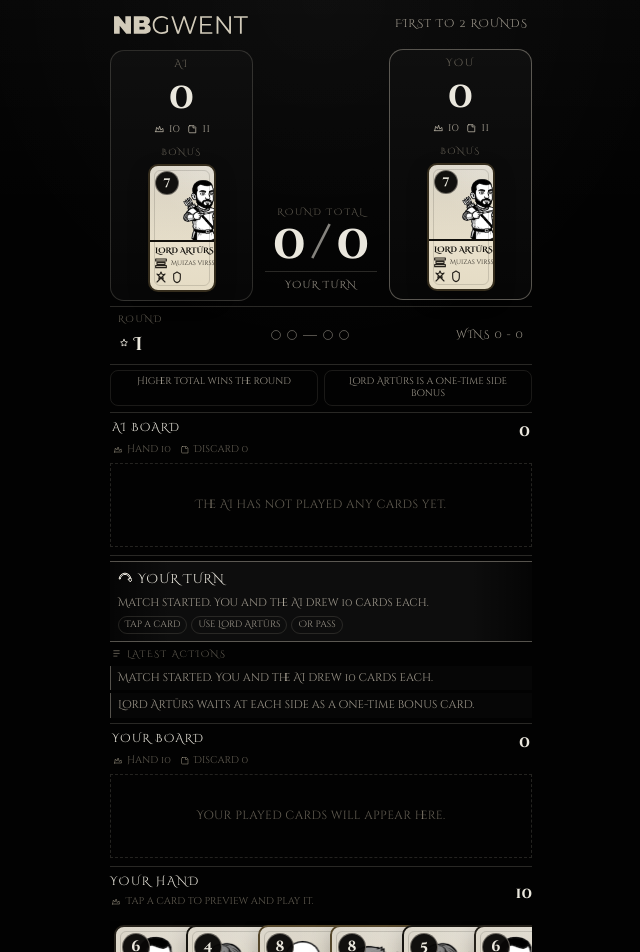
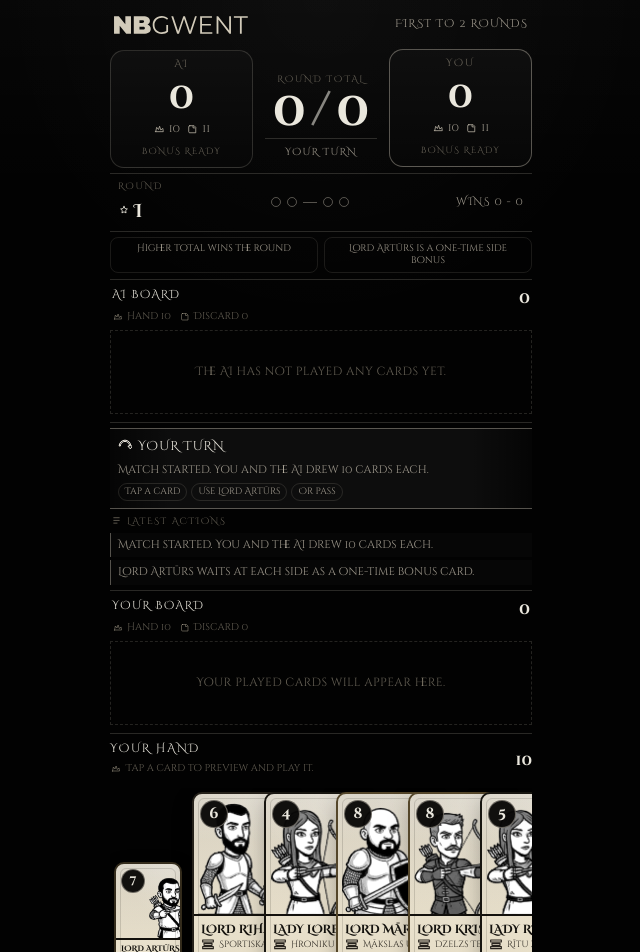
Before and after one commit to tyomastag/nbgwent, a React (Vite) app: page / in a window 1280 px wide. Shown: the top 952 px of the page, without its empty margins (319-959 px from the left). Built offline with nearby package versions, Linux system fonts and the light colour scheme.

Commit message:
Move Lord Arturs bonus slot into hand

```diff
--- a/src/components/GameScreen.tsx
+++ b/src/components/GameScreen.tsx
@@ -132,6 +132,9 @@ export function GameScreen({ cards }: GameScreenProps) {
   const canPlayerAct =
     state.phase === 'playing' && state.activePlayer === 'player' && !state.player.passed
   const playerBonusReady = Boolean(state.player.bonusCard && !state.player.bonusUsed)
+  const hasBonusCardRule = Boolean(
+    state.player.bonusCard || state.ai.bonusCard || state.player.bonusUsed || state.ai.bonusUsed,
+  )
 
   const centerTitle =
     state.phase === 'match_over'
@@ -208,13 +211,10 @@ export function GameScreen({ cards }: GameScreenProps) {
           aiDeckCount={state.ai.deck.length}
           playerHandCount={state.player.hand.length}
           aiHandCount={state.ai.hand.length}
-          playerBonusCard={state.player.bonusCard}
-          aiBonusCard={state.ai.bonusCard}
           playerBonusUsed={state.player.bonusUsed}
           aiBonusUsed={state.ai.bonusUsed}
+          hasBonusCardRule={hasBonusCardRule}
           activePlayer={state.activePlayer}
-          onPlayerBonusSelect={(card) => openCard(card, 'playerBonus')}
-          onAiBonusSelect={(card) => openCard(card, 'aiBonus')}
         />
 
         <RoundTracker
@@ -277,11 +277,18 @@ export function GameScreen({ cards }: GameScreenProps) {
       </section>
 
       <Hand
+        bonusCard={state.player.bonusCard}
+        bonusUsed={state.player.bonusUsed}
         cards={state.player.hand}
         highlightIds={state.highlightIds}
-        selectedCardId={selectedCardState?.target === 'playerHand' ? selectedCardState.instanceId : null}
+        selectedCardId={
+          selectedCardState?.target === 'playerHand' || selectedCardState?.target === 'playerBonus'
+            ? selectedCardState.instanceId
+            : null
+        }
         disabled={!canPlayerAct}
         onCardSelect={(card) => openCard(card, 'playerHand')}
+        onBonusSelect={(card) => openCard(card, 'playerBonus')}
       />
 
       <PassButton
--- a/src/components/Hand.module.css
+++ b/src/components/Hand.module.css
@@ -39,7 +39,7 @@
 .list {
   display: flex;
   align-items: end;
-  gap: 0;
+  gap: 10px;
   overflow-x: auto;
   padding: 4px 10px 8px 4px;
   scrollbar-width: none;
@@ -49,6 +49,31 @@
   display: none;
 }
 
-.list > * + * {
+.bonusLead {
+  flex: 0 0 auto;
+}
+
+.usedSlot {
+  width: 68px;
+  height: 128px;
+  display: grid;
+  place-items: center;
+  padding: 10px 6px;
+  border: 1px dashed rgba(240, 232, 214, 0.14);
+  border-radius: 10px;
+  color: var(--text-muted);
+  font-size: 0.62rem;
+  letter-spacing: 0.08em;
+  text-transform: uppercase;
+  background: rgba(255, 255, 255, 0.02);
+}
+
+.cardsTrack {
+  display: flex;
+  align-items: end;
+  flex: 0 0 auto;
+}
+
+.cardsTrack > * + * {
   margin-left: -26px;
 }
--- a/src/components/Hand.tsx
+++ b/src/components/Hand.tsx
@@ -4,14 +4,26 @@ import type { CardInstance } from '../game/types'
 import styles from './Hand.module.css'
 
 interface HandProps {
+  bonusCard: CardInstance | null
+  bonusUsed: boolean
   cards: CardInstance[]
   highlightIds: string[]
   selectedCardId: string | null
   disabled: boolean
   onCardSelect: (card: CardInstance) => void
+  onBonusSelect: (card: CardInstance) => void
 }
 
-export function Hand({ cards, highlightIds, selectedCardId, disabled, onCardSelect }: HandProps) {
+export function Hand({
+  bonusCard,
+  bonusUsed,
+  cards,
+  highlightIds,
+  selectedCardId,
+  disabled,
+  onCardSelect,
+  onBonusSelect,
+}: HandProps) {
   return (
     <section className={styles.hand}>
       <div className={styles.header}>
@@ -26,6 +38,24 @@ export function Hand({ cards, highlightIds, selectedCardId, disabled, onCardSele
       </div>
 
       <div className={styles.list}>
+        {bonusCard || bonusUsed ? (
+          <div className={styles.bonusLead}>
+            {bonusCard ? (
+              <Card
+                card={bonusCard}
+                variant="bonus"
+                disabled={disabled || bonusUsed}
+                selected={selectedCardId === bonusCard.instanceId}
+                highlighted={highlightIds.includes(bonusCard.instanceId)}
+                onClick={() => onBonusSelect(bonusCard)}
+              />
+            ) : (
+              <div className={styles.usedSlot}>Used</div>
+            )}
+          </div>
+        ) : null}
+
+        <div className={styles.cardsTrack}>
           {cards.map((card, index) => (
             <Card
               key={card.instanceId}
@@ -39,6 +69,7 @@ export function Hand({ cards, highlightIds, selectedCardId, disabled, onCardSele
             />
           ))}
         </div>
+      </div>
     </section>
   )
 }
--- a/src/components/ScoreBoard.module.css
+++ b/src/components/ScoreBoard.module.css
@@ -6,7 +6,7 @@
 }
 
 .side {
-  min-height: 212px;
+  min-height: 104px;
   padding: 6px 6px 8px;
   border: 1px solid var(--border-soft);
   border-radius: 14px;
@@ -60,33 +60,11 @@
   font-size: 0.7rem;
 }
 
-.bonusArea {
-  margin-top: 8px;
-  display: grid;
-  gap: 4px;
-  justify-items: center;
-  width: 100%;
-}
-
-.bonusLabel {
-  margin: 0;
+.bonusStatus {
+  margin: 7px 0 0;
   color: var(--text-muted);
   font-size: 0.56rem;
-  letter-spacing: 0.16em;
-  text-transform: uppercase;
-}
-
-.bonusPlaceholder {
-  width: 68px;
-  min-height: 128px;
-  display: grid;
-  place-items: center;
-  padding: 10px 6px;
-  border: 1px dashed rgba(240, 232, 214, 0.14);
-  border-radius: 10px;
-  color: var(--text-muted);
-  font-size: 0.62rem;
-  letter-spacing: 0.08em;
+  letter-spacing: 0.14em;
   text-transform: uppercase;
 }
 
--- a/src/components/ScoreBoard.tsx
+++ b/src/components/ScoreBoard.tsx
@@ -1,7 +1,6 @@
 import { useAnimatedNumber } from '../hooks/useAnimatedNumber'
-import type { CardInstance, Side } from '../game/types'
+import type { Side } from '../game/types'
 import { BattleIcon } from './BattleIcon'
-import { Card } from './Card'
 import styles from './ScoreBoard.module.css'
 
 interface ScoreBoardProps {
@@ -11,13 +10,10 @@ interface ScoreBoardProps {
   aiDeckCount: number
   playerHandCount: number
   aiHandCount: number
-  playerBonusCard: CardInstance | null
-  aiBonusCard: CardInstance | null
   playerBonusUsed: boolean
   aiBonusUsed: boolean
+  hasBonusCardRule: boolean
   activePlayer: Side
-  onPlayerBonusSelect: (card: CardInstance) => void
-  onAiBonusSelect: (card: CardInstance) => void
 }
 
 export function ScoreBoard({
@@ -27,13 +23,10 @@ export function ScoreBoard({
   aiDeckCount,
   playerHandCount,
   aiHandCount,
-  playerBonusCard,
-  aiBonusCard,
   playerBonusUsed,
   aiBonusUsed,
+  hasBonusCardRule,
   activePlayer,
-  onPlayerBonusSelect,
-  onAiBonusSelect,
 }: ScoreBoardProps) {
   const animatedPlayerScore = useAnimatedNumber(playerScore)
   const animatedAiScore = useAnimatedNumber(aiScore)
@@ -54,19 +47,9 @@ export function ScoreBoard({
             {aiDeckCount}
           </span>
         </div>
-        <div className={styles.bonusArea}>
-          <p className={styles.bonusLabel}>Bonus</p>
-          {aiBonusCard ? (
-            <Card
-              card={aiBonusCard}
-              variant="bonus"
-              disabled={aiBonusUsed}
-              onClick={() => onAiBonusSelect(aiBonusCard)}
-            />
-          ) : (
-            <div className={styles.bonusPlaceholder}>{aiBonusUsed ? 'Used' : 'Ready'}</div>
-          )}
-        </div>
+        {hasBonusCardRule ? (
+          <p className={styles.bonusStatus}>{aiBonusUsed ? 'Bonus used' : 'Bonus ready'}</p>
+        ) : null}
       </article>
 
       <div className={styles.total}>
@@ -92,19 +75,9 @@ export function ScoreBoard({
             {playerDeckCount}
           </span>
         </div>
-        <div className={styles.bonusArea}>
-          <p className={styles.bonusLabel}>Bonus</p>
-          {playerBonusCard ? (
-            <Card
-              card={playerBonusCard}
-              variant="bonus"
-              disabled={playerBonusUsed}
-              onClick={() => onPlayerBonusSelect(playerBonusCard)}
-            />
-          ) : (
-            <div className={styles.bonusPlaceholder}>{playerBonusUsed ? 'Used' : 'Ready'}</div>
-          )}
-        </div>
+        {hasBonusCardRule ? (
+          <p className={styles.bonusStatus}>{playerBonusUsed ? 'Bonus used' : 'Bonus ready'}</p>
+        ) : null}
       </article>
     </section>
   )
```
Lines whose indentation alone changed are shown as unchanged.
